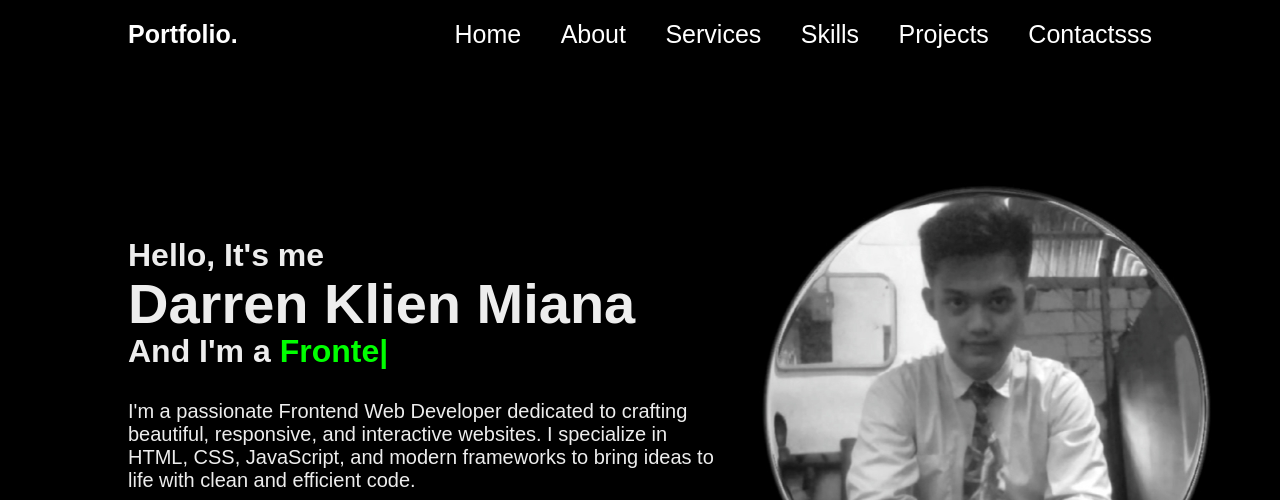
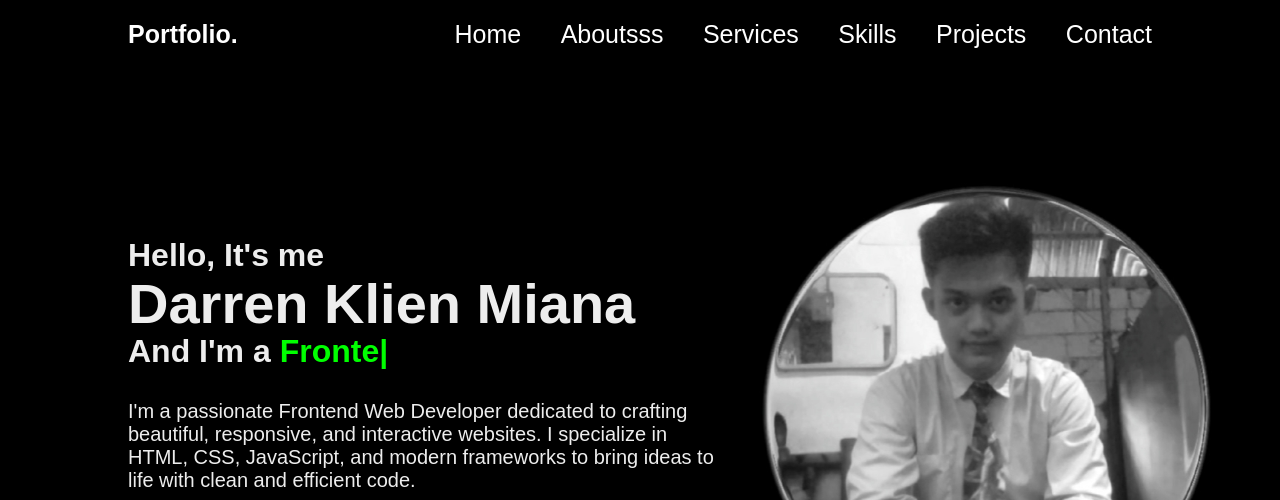
Before and after one commit to iSpecterz/my-portfolio, a plain HTML site: page index.html in a window 1280 px wide. Shown: the top 500 px of the page. Drawn offline with nearby package versions, Linux system fonts and the light colour scheme.

Commit message:
third commit

```diff
--- a/index.html
+++ b/index.html
@@ -17,11 +17,11 @@
 
     <nav class="navbar">
       <a href="#" style="--i:1" class="active">Home</a>
-      <a href="#" style="--i:2">About</a>
+      <a href="#" style="--i:2">Aboutsss</a>
       <a href="#" style="--i:3">Services</a>
       <a href="#" style="--i:4">Skills</a>
       <a href="#" style="--i:5">Projects</a>
-      <a href="#" style="--i:6">Contactsss</a>
+      <a href="#" style="--i:6">Contact</a>
     </nav>
   </header>
   <section class="home">
```
